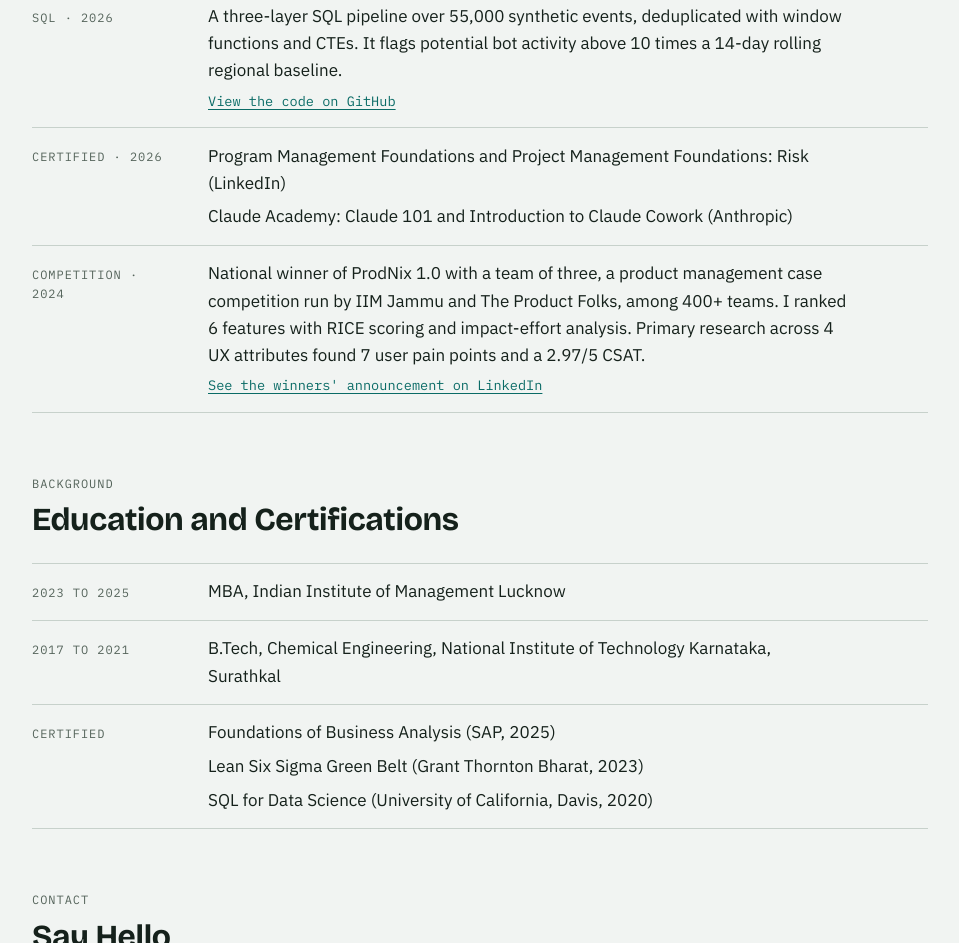
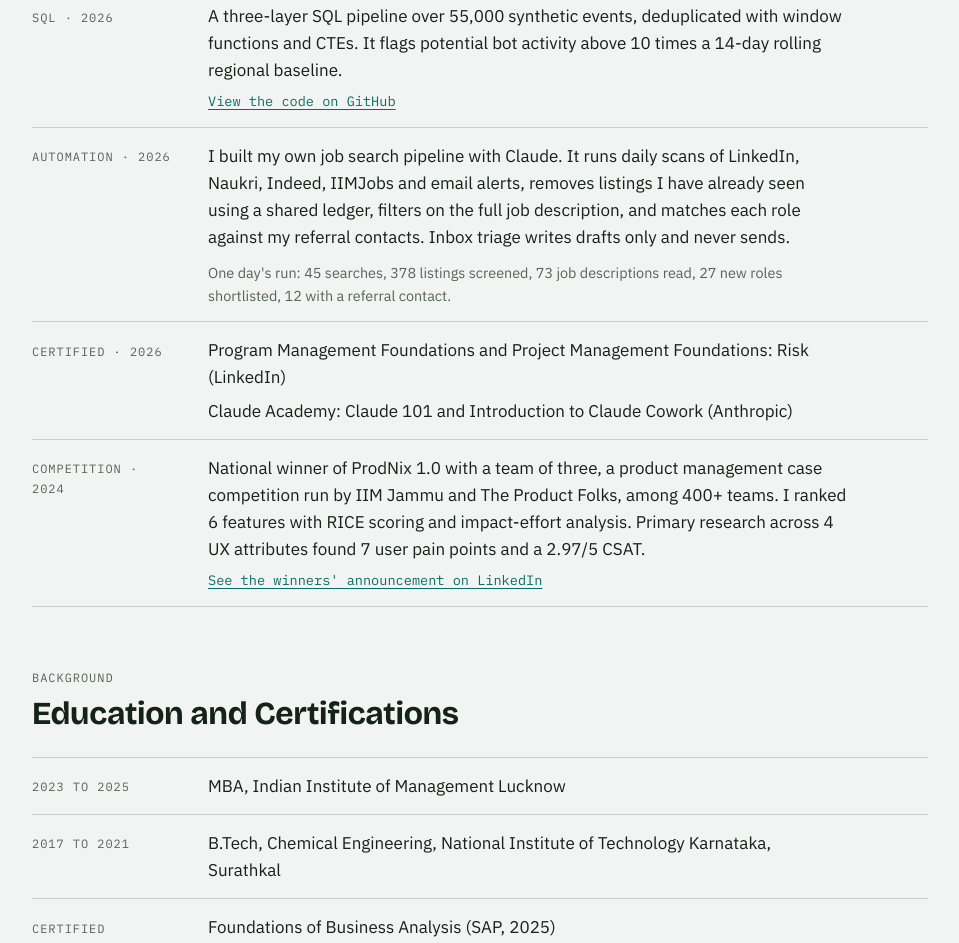
Before and after one commit to jishinchandkc/jishinchandkc.github.io, a plain HTML site: page index.html in a window 1280 px wide. Shown: the part 4651-5594 px from the top of the page, without its empty margins (160-1119 px from the left). Drawn offline with nearby package versions, Linux system fonts and the light colour scheme.

Commit message:
Add the job search automation to 2026 work
Co-Authored-By: Claude Opus 5.5 <noreply@anthropic.com>

```diff
--- a/index.html
+++ b/index.html
@@ -485,6 +485,13 @@ footer { margin-top: 3.5rem; padding-top: 1rem; border-top: 1px solid var(--line
         </div>
       </li>
       <li>
+        <span class="label">Automation · 2026</span>
+        <div>
+          <p>I built my own job search pipeline with Claude. It runs daily scans of LinkedIn, Naukri, Indeed, IIMJobs and email alerts, removes listings I have already seen using a shared ledger, filters on the full job description, and matches each role against my referral contacts. Inbox triage writes drafts only and never sends.</p>
+          <p class="note">One day's run: 45 searches, 378 listings screened, 73 job descriptions read, 27 new roles shortlisted, 12 with a referral contact.</p>
+        </div>
+      </li>
+      <li>
         <span class="label">Certified · 2026</span>
         <div class="certs">
           <p>Program Management Foundations and Project Management Foundations: Risk (LinkedIn)</p>
```
